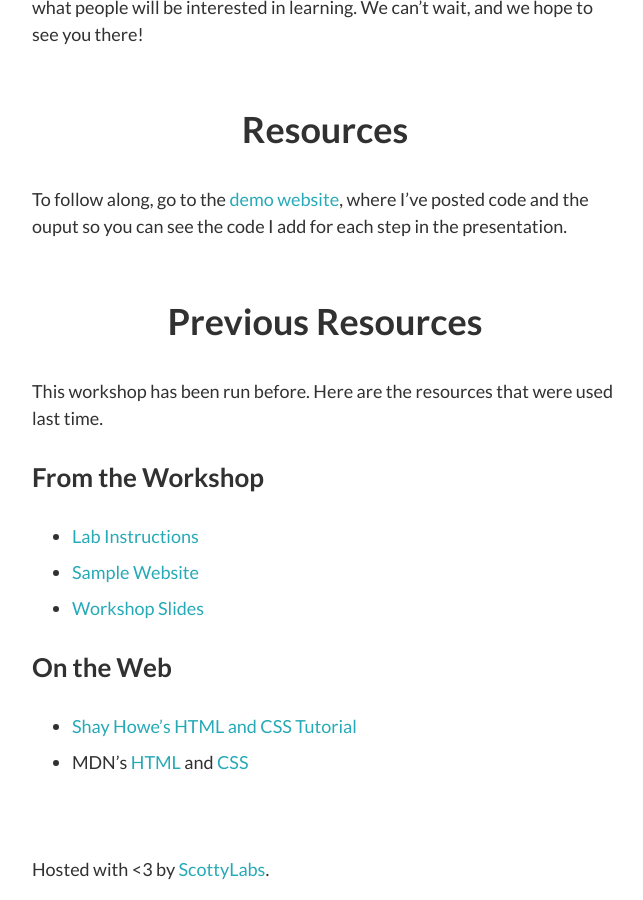
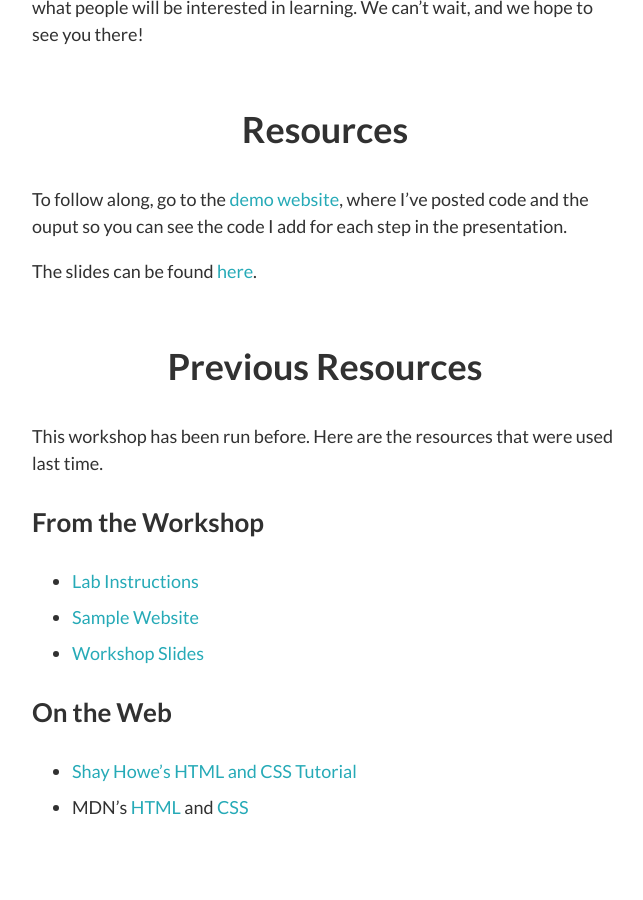
Before and after one commit to ScottyLabs/wdw, a Jekyll site: the page built from html/index.md, in a window 1280 px wide and 900 px high, scrolled down 847 px. Shown: the whole window, without its empty margins (315-958 px from the left). Built offline with Jekyll 4.4.1, drawn with Linux system fonts in a browser that asks for light colours; nearby versions of some CDN libraries; Markdown is read by kramdown in place of the engine named in the settings.

Commit message:
Add slides link

```diff
--- a/html/index.md
+++ b/html/index.md
@@ -30,6 +30,8 @@ and we hope to see you there!
 
 To follow along, go to the [demo website](https://skottyk.github.io/WDW_HTMLCSS/), where I've posted code and the ouput so you can see the code I add for each step in the presentation.
 
+The slides can be found [here](https://skottyk.github.io/WDW_HTMLCSS/HTMLCSS.pdf).
+
 ## Previous Resources
 
 This workshop has been run before. Here are the resources that were used
```
